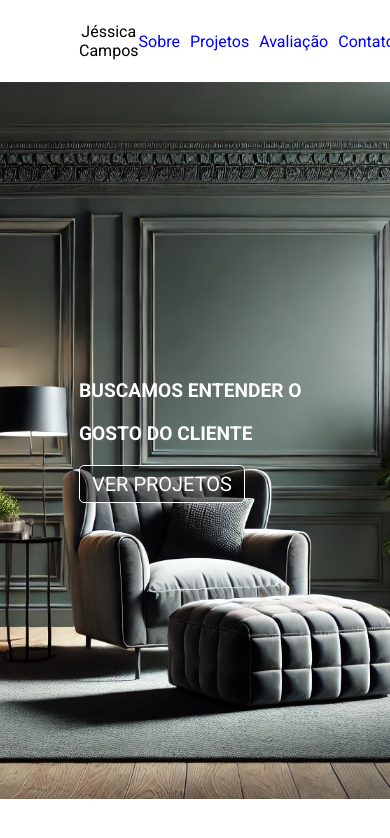
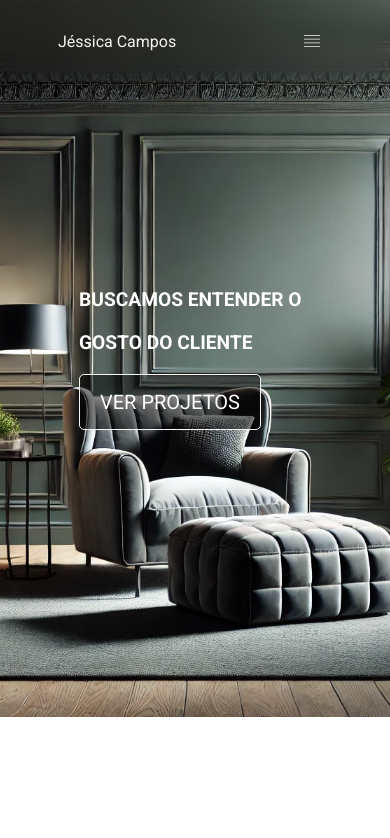
Before and after one commit to eetecnology/J-ssicaArq, a React (Vite) app: page / in a window 390 px wide. Shown: the top 838 px of the page. Built offline with nearby package versions, Linux system fonts and the light colour scheme.

Commit message:
att - Header

```diff
--- a/global.css
+++ b/global.css
@@ -25,3 +25,13 @@
     font-weight: 400;
     font-size: 1rem;
   }
+
+  button {
+    background: none;
+    border: none;
+    cursor: pointer;
+  }
+
+  button:hover {
+    background: none;
+  }
--- a/package.json
+++ b/package.json
@@ -12,6 +12,7 @@
   "dependencies": {
     "react": "^18.3.1",
     "react-dom": "^18.3.1",
+    "react-icons": "^5.2.1",
     "react-router-dom": "^6.26.0"
   },
   "devDependencies": {
--- a/src/App.jsx
+++ b/src/App.jsx
@@ -1,4 +1,4 @@
-import '../global.css';
+import AboutMe from './components/AboutMe';
 import Banner from './components/Banner';
 import Header from './components/Header';
 
@@ -7,6 +7,7 @@ export default function App() {
     <div>
       <Header />
       <Banner />
+      <AboutMe />
     </div>
   )
 }
--- /dev/null
+++ b/src/components/AboutMe.jsx
@@ -0,0 +1,9 @@
+import styles from './AboutMe.module.css';
+
+export default function AboutMe() {
+  return (
+    <section className={styles.about}>
+
+    </section>
+  )
+}
--- a/src/components/Banner.module.css
+++ b/src/components/Banner.module.css
@@ -17,22 +17,25 @@
 
   }
 
-  button {
+  .content button {
     background-color: transparent;
     border: 1px solid white;
     color: white;
     padding: 15px 20px;
     border-radius: 5px;
+    border: 1px solid #f3f4f3;
     cursor: pointer;
     transition: background-color 0.3s ease, color 0.3s ease;
     margin-left: 79px;
     background: rgba(0, 0, 0, 0.5);
     font-size: 20px;
+    transition: all .3s;
   }
 
-  button:hover {
+  .content button:hover {
     background-color: white;
     color: black;
+    transform: scale(1.1);
   }
 
   /* Estilos Responsivos */
--- a/src/components/Header.jsx
+++ b/src/components/Header.jsx
@@ -1,6 +1,15 @@
+import { useState } from 'react';
 import styles from './Header.module.css';
+import { TfiAlignJustify as BurguerMenu  } from "react-icons/tfi";
+import { TfiClose as BurguerMenuClose } from "react-icons/tfi";
 
 export default function Header() {
+  const [menuOpen, setMenuOpen] = useState(false);
+
+  const toggleMenu = () => {
+    setMenuOpen(!menuOpen);
+  };
+
   return (
     <header className={styles.header}>
       <div className={styles.menu}>
@@ -15,6 +24,17 @@ export default function Header() {
             <li><a href="#contact">Contato</a></li>
           </ul>
         </nav>
+        <button onClick={toggleMenu} className={styles.buttonMenu}>
+          {menuOpen? <BurguerMenuClose className={styles.burgerMenu} /> : <BurguerMenu className={styles.burgerMenuClose} />}
+        </button>
+        {<nav className={`${styles.navbarMobile} ${menuOpen ? styles.menuOpen : ''}`}>
+          <ul>
+            <li><a href="#about">Sobre</a></li>
+            <li><a href="#projects">Projetos</a></li>
+            <li><a href="#evaluation">Avaliação</a></li>
+            <li><a href="#contact">Contato</a></li>
+          </ul>
+        </nav>}
       </div>
     </header>
   );
--- a/src/components/Header.module.css
+++ b/src/components/Header.module.css
@@ -1,33 +1,103 @@
 .header {
+  position: fixed;
+  top: 0;
+  left: 0;
   max-width: 1440px;
   width: 100%;
   margin: 0 auto;
+  background-color: rgba(0, 0, 0, 0.2);
+  backdrop-filter: blur(10px);
+  z-index: 1000;
+  box-shadow: 0 2px 4px rgba(0, 0, 0, 0.1);
 }
 
 .menu {
   height: 82px;
   display: flex;
-  justify-content: space-between;
+  justify-content: space-around;
   align-items: center;
   text-align: center;
 }
 
 .logo {
-  margin-left: 79px;
-}
-
-.navbar {
-  margin-right: 139px;
+  color: #f3f4f3;
 }
 
 .navbar ul {
   display: flex;
+  gap: 50px;
 }
 
-.navbar ul li {
-  margin-right: 10px;
+.navbar li {
+  display: inline;
 }
 
-.navbar ul li:last-child {
-  margin-right: 0px;
+.navbar a {
+  font-size: 15px;
+  color: #f3f4f3;
+  font-weight: 700;
+  line-height: 20.22px;
+  transition: color .3s;
 }
+
+.navbar a:hover {
+  color: #dadddb;
+}
+
+.burgerMenu, .burgerMenuClose, .navbarMobile, .buttonMenu {
+  display: none;
+}
+
+.burgerMenu, .burgerMenuClose {
+  color: #f3f4f3;
+}
+
+.navbarMobile {
+  position: fixed;
+  top: 82px;
+  right: 0;
+  width: 250px;
+  height: 100%;
+  background-color: rgba(0, 0, 0, 0.2);
+  transform: translateX(100%);
+  transition: transform 0.3s ease-in-out;
+}
+
+.navbarMobile ul {
+  background-color: rgba(0, 0, 0, 0.2);
+}
+
+.navbarMobile ul li {
+  margin: 20px 0;
+}
+
+.navbarMobile ul li a {
+  color: white;
+  text-decoration: none;
+  font-size: 18px;
+  display: block;
+  padding: 10px;
+}
+
+.navbarMobile ul li a:hover {
+  color: #dadddb;
+}
+
+.menuOpen {
+  transform: translateX(0);
+}
+
+@media (max-width: 768px) {
+  .navbar ul {
+    gap: 30px;
+  }
+}
+
+@media (max-width: 600px) {
+  .navbar {
+    display: none;
+  }
+  .navbarMobile, .burgerMenu, .burgerMenuClose, .buttonMenu {
+    display: block;
+  }
+}
--- a/src/main.jsx
+++ b/src/main.jsx
@@ -1,6 +1,7 @@
 import React from 'react'
 import ReactDOM from 'react-dom/client'
 import App from './App';
+import '../global.css';
 
 const root = ReactDOM.createRoot(document.getElementById('root'));
 root.render(
```
Also changed, not shown: src/components/AboutMe.module.css (added), 1 other file (tests, documents, lock files or other folders).
